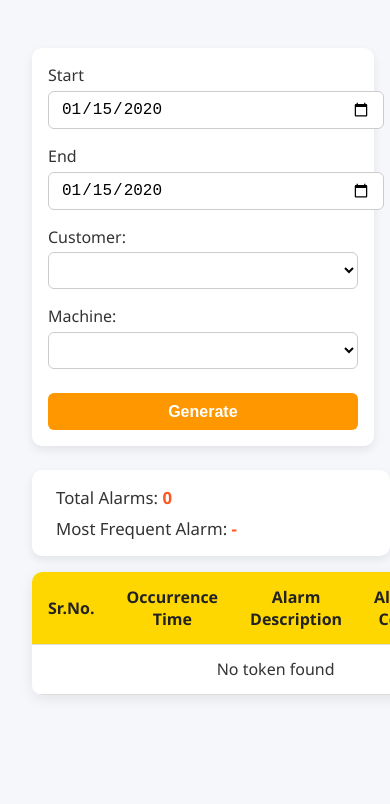
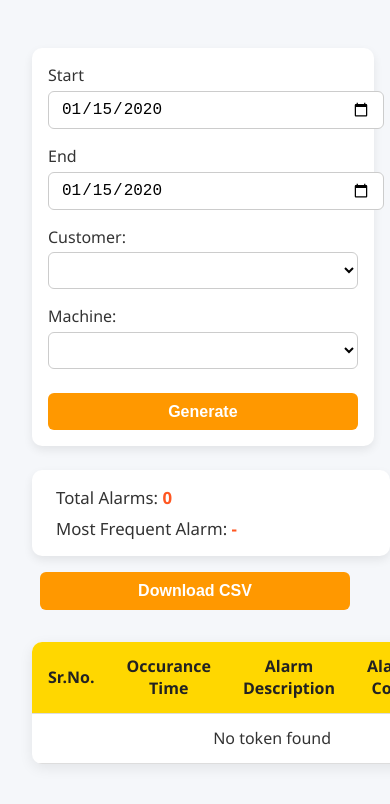
Before and after one commit to chinmay13tailor/Alarms, a plain HTML site: page index.html in a window 390 px wide. Both pictures are taken after typing "2020-01-15", "2020-01-15" into the empty fields and a click on the button "Generate". Shown: the top 804 px of the page. Drawn offline with Linux system fonts and the light colour scheme; no server answers.

Commit message:
index.html

```diff
--- a/index.html
+++ b/index.html
@@ -28,7 +28,7 @@
 
     .summary-box {
       width: 95%;
-      margin: 1.5rem auto 0.5rem;
+      margin: 1.5rem auto 0.5rem auto;
       padding: 1rem 1.5rem;
       background: #ffffff;
       box-shadow: 0 4px 10px rgba(0,0,0,0.08);
@@ -77,7 +77,7 @@
 
     table {
       width: 95%;
-      margin: 1rem auto 2rem;
+      margin: 2rem auto;
       border-collapse: collapse;
       border-radius: 10px;
       overflow: hidden;
@@ -112,6 +112,12 @@
       margin-top: 1rem;
     }
 
+    .download-section {
+      width: 95%;
+      margin: 0 auto;
+      text-align: right;
+    }
+
     @media (max-width: 768px) {
       .filter-row {
         flex-direction: column;
@@ -130,6 +136,10 @@
       .summary-box {
         flex-direction: column;
         gap: 0.5rem;
+      }
+
+      .download-section {
+        text-align: center;
       }
     }
   </style>
@@ -160,14 +170,20 @@
 
   <div id="alarmSummary" class="summary-box">
     <div>Total Alarms: <span id="totalAlarms">0</span></div>
-    <div style="text-align: left;">Most Frequent Alarm: <span id="mostFrequentCode">-</span></div>
+    <div style="text-align: left;">
+      Most Frequent Alarm: <span id="mostFrequentCode">-</span>
+    </div>
+  </div>
+
+  <div class="download-section">
+    <button onclick="downloadCSV()">Download CSV</button>
   </div>
 
   <table id="alarmTable">
     <thead>
       <tr>
         <th>Sr.No.</th>
-        <th>Occurrence Time</th>
+        <th>Occurance Time</th>
         <th>Alarm Description</th>
         <th>Alarm Code</th>
         <th>Alarm Level</th>
@@ -185,6 +201,7 @@
     const baseUrl = "https://thingsboard.cloud/api";
     const masterDeviceId = "03990870-4108-11f0-9143-ed31251bb06c";
     let telemetryData = [];
+    let currentAlarms = [];
 
     const startInput = document.getElementById("startDate");
     const endInput = document.getElementById("endDate");
@@ -295,13 +312,19 @@
           ts: item.ts
         })) || [];
 
+        currentAlarms = alarms;
+
+        if (alarms.length === 0) {
+          tableBody.innerHTML = "<tr><td colspan='5'>No alarms found</td></tr>";
+          document.getElementById("totalAlarms").textContent = "0";
+          document.getElementById("mostFrequentCode").textContent = "-";
+          return;
+        }
+
+        // Update summary
         document.getElementById("totalAlarms").textContent = alarms.length;
-
         const freqMap = {};
-        alarms.forEach(a => {
-          freqMap[a.code] = (freqMap[a.code] || 0) + 1;
-        });
-
+        alarms.forEach(a => { freqMap[a.code] = (freqMap[a.code] || 0) + 1; });
         const mostFrequent = Object.entries(freqMap).sort((a, b) => b[1] - a[1])[0];
         if (mostFrequent) {
           const { code, description } = alarms.find(a => a.code === mostFrequent[0]);
@@ -310,11 +333,7 @@
           document.getElementById("mostFrequentCode").textContent = "-";
         }
 
-        if (alarms.length === 0) {
-          tableBody.innerHTML = "<tr><td colspan='5'>No alarms found</td></tr>";
-          return;
-        }
-
+        // Render table
         tableBody.innerHTML = "";
         alarms.forEach((a, i) => {
           const row = document.createElement("tr");
@@ -334,6 +353,26 @@
       }
     }
 
+    function downloadCSV() {
+      const rows = [["Sr.No.", "Occurrence Time", "Alarm Description", "Alarm Code", "Alarm Level"]];
+      document.querySelectorAll("#alarmTable tbody tr").forEach((row, index) => {
+        const cells = row.querySelectorAll("td");
+        if (cells.length === 5) {
+          const rowData = Array.from(cells).map(td => td.textContent.trim());
+          rows.push(rowData);
+        }
+      });
+
+      const csvContent = rows.map(e => e.join(",")).join("\n");
+      const blob = new Blob([csvContent], { type: "text/csv;charset=utf-8;" });
+      const link = document.createElement("a");
+      link.href = URL.createObjectURL(blob);
+      link.download = "alarms.csv";
+      document.body.appendChild(link);
+      link.click();
+      document.body.removeChild(link);
+    }
+
     startInput.addEventListener("change", updateCustomerDropdown);
     endInput.addEventListener("change", updateCustomerDropdown);
     customerSelect.addEventListener("change", updateMachineDropdown);
```
